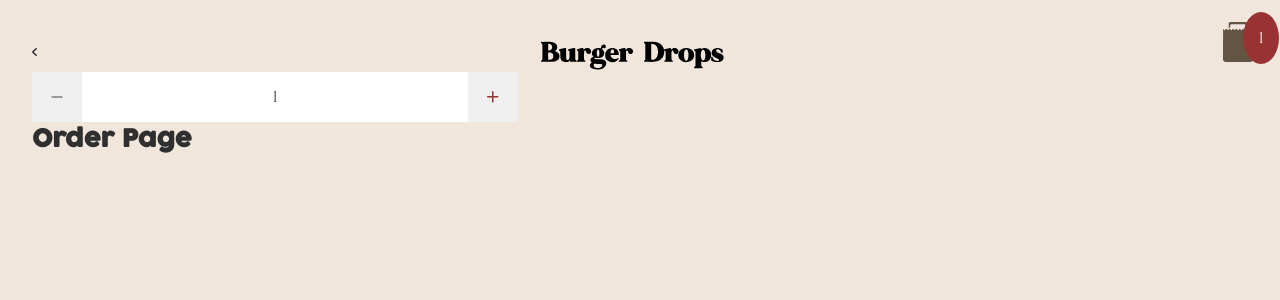
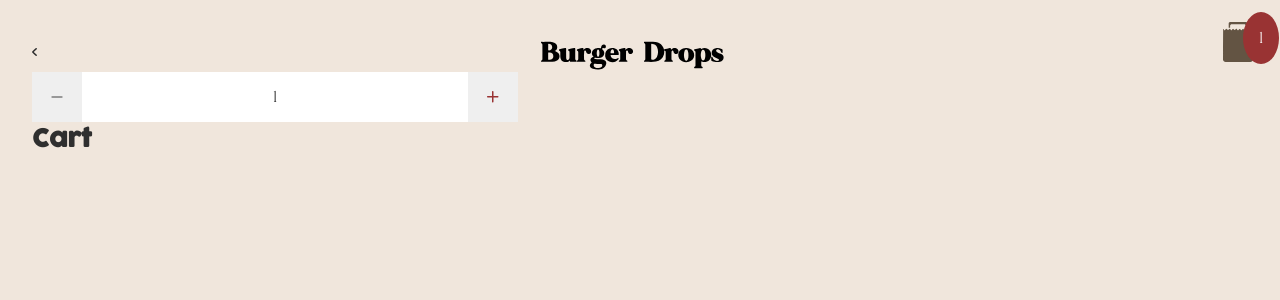
Before and after one commit to annasybingco/taco-restaurant, a React (Vite) app: page /cart in a window 1280 px wide. Shown: the top 300 px of the page. Built offline with nearby package versions, Linux system fonts and the light colour scheme.

Commit message:
pass through menu details page with props

```diff
--- a/src/App.jsx
+++ b/src/App.jsx
@@ -1,11 +1,14 @@
-import React from "react";
 import { BrowserRouter, Routes, Route } from "react-router-dom";
+import React, { createContext, useContext, useState } from "react";
 import Homepage from "./pages/Homepage/Homepage";
 import Details from "./pages/Details/Details";
 import Cart from "./pages/Cart/Cart";
 
+const shoppingCartContext = createContext();
 function App() {
+  const [shoppingCart, setShoppingCart] = useState([]); //initialize shopping cart
   return (
+    <shoppingCartContext.Provider value={{ shoppingCart, setShoppingCart }}>
       <BrowserRouter>
         <Routes>
           <Route path="/" element={<Homepage />} />
@@ -13,6 +16,7 @@ function App() {
           <Route path="/cart" element={<Cart />} />
         </Routes>
       </BrowserRouter>
+    </shoppingCartContext.Provider>
   );
 }
 
--- /dev/null
+++ b/src/Context/ShoppingCartContext.jsx
@@ -0,0 +1,5 @@
+import React from "react";
+
+const shoppingCartContext = React.createContext("shoppingCart");
+
+export default shoppingCartContext;
--- a/src/components/MenuItemDetails/MenuItemDetails.jsx
+++ b/src/components/MenuItemDetails/MenuItemDetails.jsx
@@ -1,9 +1,17 @@
 import close from "../../assets/icons/close.svg";
 import "../MenuId/MenuId.scss";
+import { Link } from "react-router-dom";
 
 const MenuItemDetails = ({ item, ingredient }) => {
+  console.log(item);
   return (
     <>
+      <div>
+        <h2>{item.title}</h2>
+        <Link to={{ pathname: "/cart", state: { item, ingredient } }}>
+          Go to Cart
+        </Link>
+      </div>
       {/* -----------------------image---------------------- */}
       <div className="details__img">
         <img src={item.photo} alt={item.title} className="details__photo" />
@@ -57,6 +65,7 @@ const MenuItemDetails = ({ item, ingredient }) => {
           placeholder="Add a note (Extra drop sauce, no onions, etc)"
         ></textarea>
       </div>
+      <button>Add to Cart</button>
     </>
   );
 };
--- a/src/components/Order/Order.jsx
+++ b/src/components/Order/Order.jsx
@@ -1,13 +1,7 @@
-import { useLocation } from "react-router-dom";
-
 function Order() {
-  const location = useLocation();
-  const photo = location.state?.photo; // Retrieve passed state
-
   return (
     <div>
-      <h1>Order Page</h1>
-      {photo && <img src={photo} alt="Ordered item" />}
+      <h1>Check</h1>
     </div>
   );
 }
--- a/src/pages/Cart/Cart.jsx
+++ b/src/pages/Cart/Cart.jsx
@@ -1,21 +1,26 @@
 import { useState } from "react";
+import { useLocation } from "react-router-dom";
 import QuantitySelector from "../../components/QuantitySelector/QuantitySelector";
 import cart from "../../assets/icons/cart.svg";
 import logo from "../../assets/icons/burger-drop-logo.svg";
 import back from "../../assets/icons/back.svg";
 import "./Cart.scss";
-import Order from "../../components/Order/Order";
 
 const CartPage = () => {
-  const [cartQuantity, setCartQuantity] = useState(1); // Initial quantity
+  const [cartQuantity, setCartQuantity] = useState(1);
+  const location = useLocation();
+  console.log(location);
+  const { item } = location;
+  console.log(item);
 
   return (
+    <>
       <div>
         <div className="cart">
           <img src={back} alt="back-icon" />
           <img src={logo} alt="logo" />
           <div className="cart-qty">
-          <img src={cart} alt="cart-icon" className="cart-icon" />{" "}
+            <img src={cart} alt="cart-icon" className="cart-icon" />
             <span className="qty-bg">{cartQuantity}</span>
           </div>
         </div>
@@ -25,8 +30,17 @@ const CartPage = () => {
           minValue={1}
           maxValue={100}
         />
-      <Order />
       </div>
+      <div>
+        <h1>Cart</h1>
+        {item && (
+          <div>
+            <img src={item.photo} alt={item.title} />
+            <h2>{item.title}</h2>
+          </div>
+        )}
+      </div>
+    </>
   );
 };
 
```
Also changed, not shown: src/components/Cart/Cart.jsx (deleted, +0 -7 lines). Lines whose indentation alone changed are shown as unchanged.
